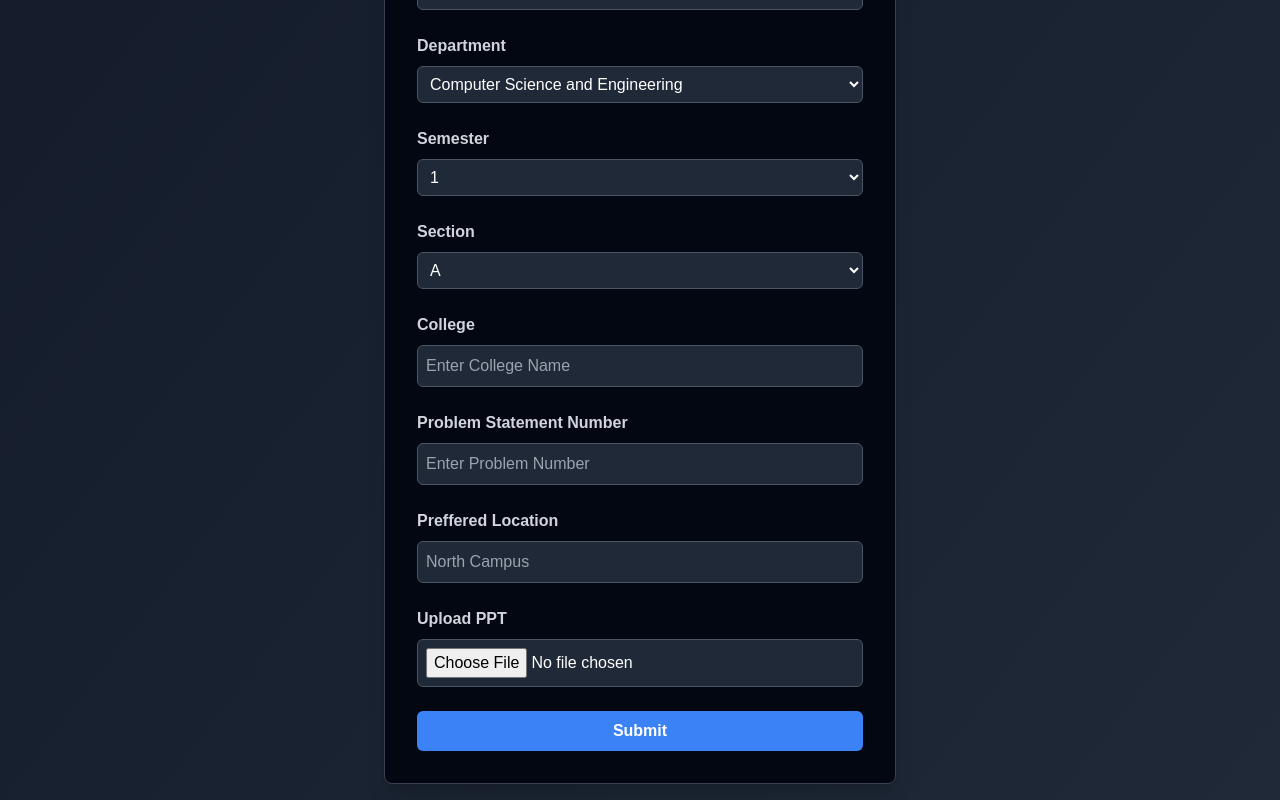
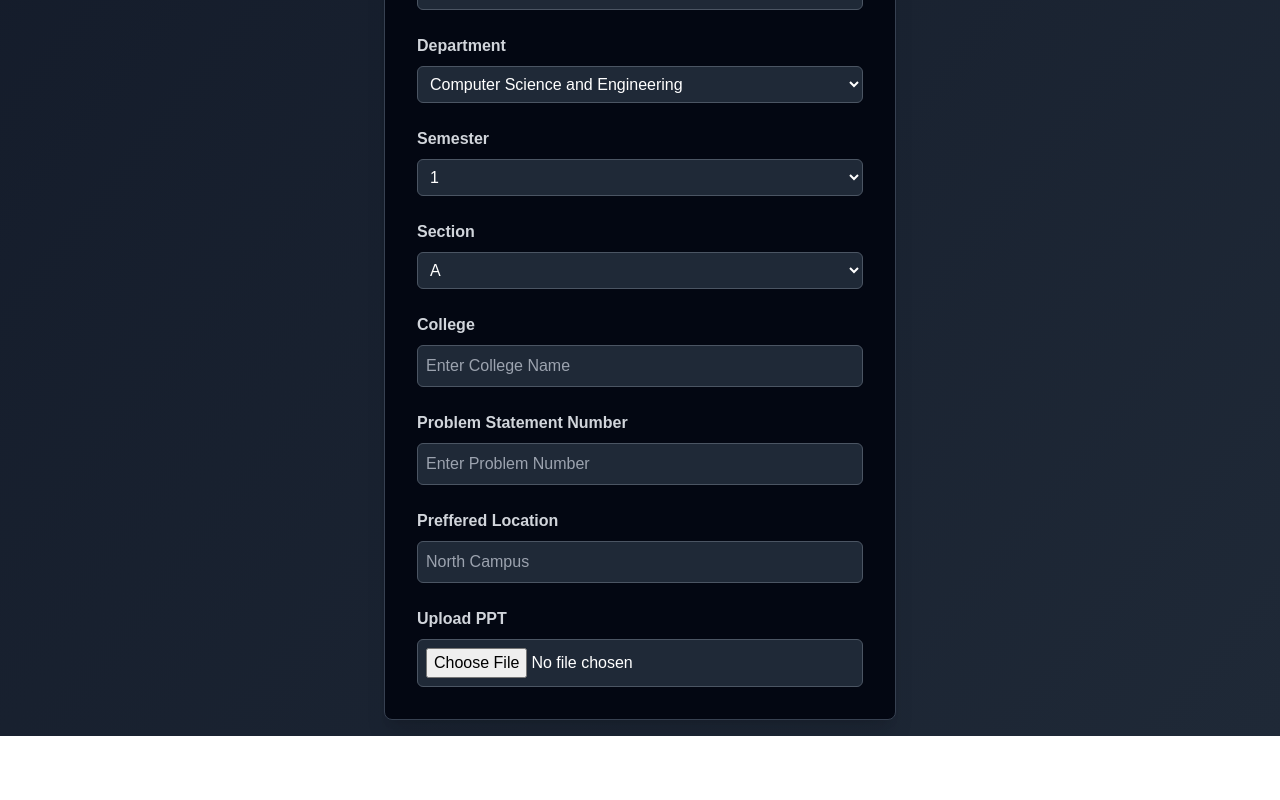
Before and after one commit to TheBYTEClubNIE/ByteClubWebsite, a Next.js app in the folder frontend/: page /sections/Registration in a window 1280 px wide. Shown: the part 849-1649 px from the top of the page. After the commit the page ends 1585 px from the top, so only its background shows below. Built offline with nearby package versions, Linux system fonts and the light colour scheme; a web font is replaced by a local one.

Commit message:
Removed submit

```diff
--- a/frontend/app/sections/Registration/page.tsx
+++ b/frontend/app/sections/Registration/page.tsx
@@ -369,13 +369,6 @@ const RegistrationForm = () => {
                                 </p>
                             )}
                         </div>
-
-                        <button
-                            type="submit"
-                            className="w-full bg-blue-500 hover:bg-blue-600 text-white font-bold py-2 rounded-md transition duration-300"
-                        >
-                            Submit
-                        </button>
                     </form>
                 </div>
             </div>
```
